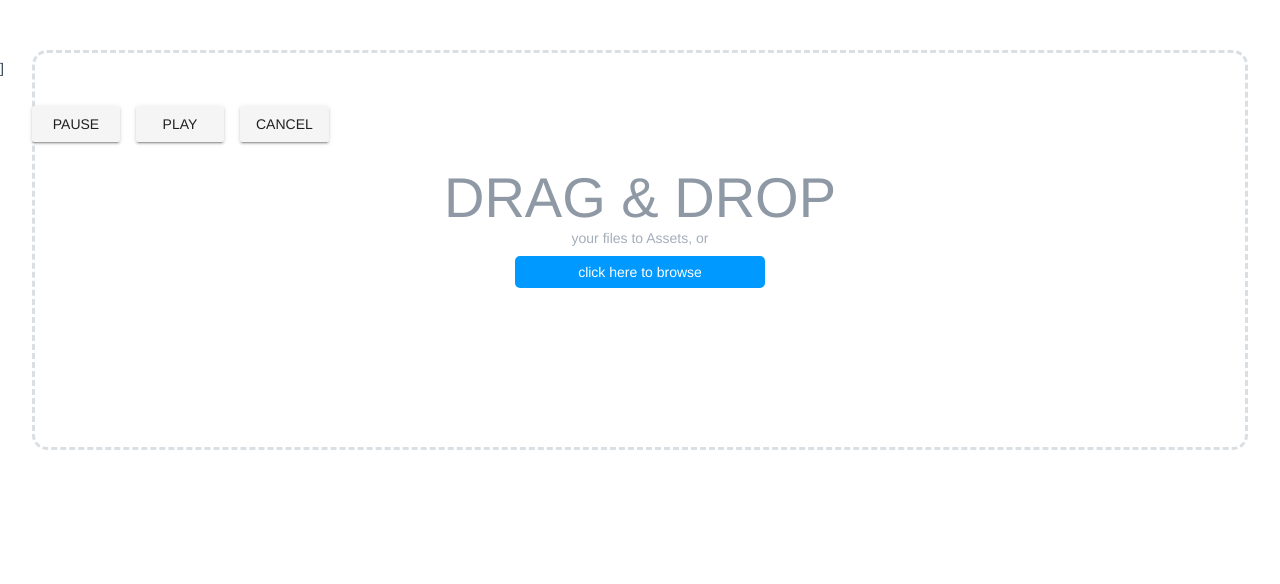
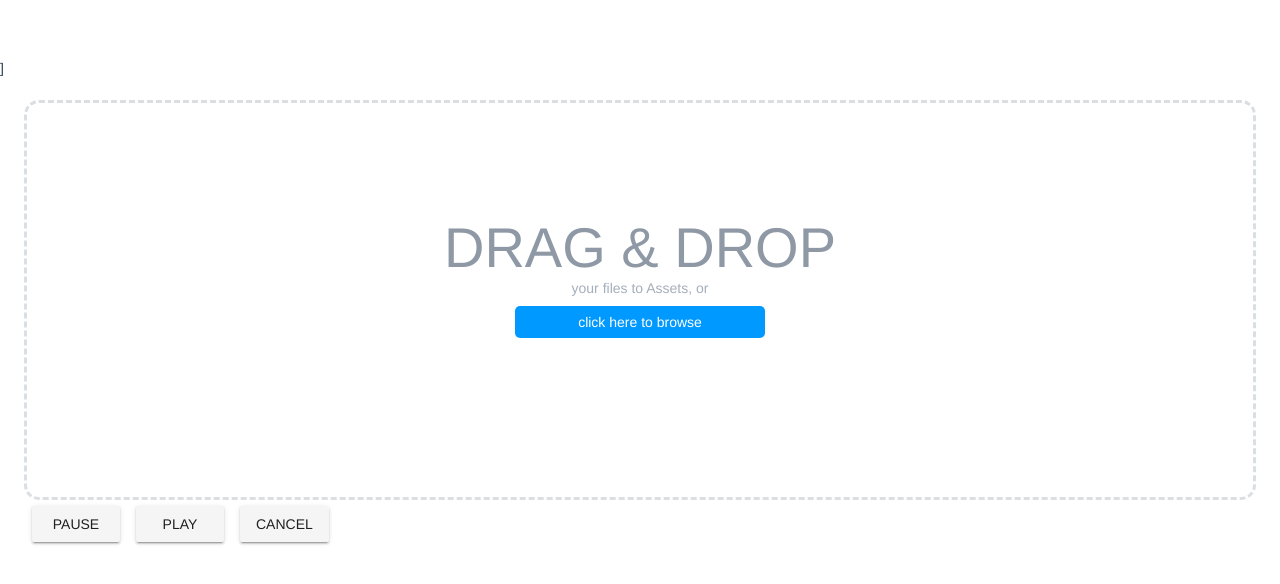
Before and after one commit to dannytan/dismango, a Vue app: page / in a window 1280 px wide. Shown: the top 584 px of the page. Built offline with nearby package versions, Linux system fonts and the light colour scheme.

Commit message:
Place file input in jumbotron to fix overlapping issue

```diff
--- a/src/components/Home.vue
+++ b/src/components/Home.vue
@@ -1,7 +1,11 @@
 <template>
   <v-container fluid>
     <!--<h1>TiSK</h1>-->
-    <v-layout row>
+
+    <v-jumbotron :color="transparent">
+      <v-container fill-height>
+        <v-layout align-center>
+          <v-flex text-xs-center>
             <div class="drop">
               <div class="cont">
                 <!--<v-icon>cloud_upload</v-icon>-->
@@ -21,7 +25,11 @@
                      accept="image/*"
                      @change="processImages"/>
             </div>
+          </v-flex>
         </v-layout>
+      </v-container>
+    </v-jumbotron>
+
     <v-layout row>
       {{ filteredText }}
     </v-layout>
@@ -220,21 +228,6 @@
     box-sizing: border-box;
   }
 
-  body,
-  html {
-    font-family: "Montserrat", sans-serif;
-    font-size: 100%;
-    font-weight: 400;
-    background: white;
-    color: #323a44;
-    width: 100%;
-    height: 100%;
-    margin: 0;
-    padding: 0;
-    -webkit-font-smoothing: antialiased;
-    -moz-osx-font-smoothing: grayscale;
-  }
-
   input:focus,
   select:focus,
   textarea:focus,
@@ -243,8 +236,8 @@
   }
 
   .drop {
-    width: 95%;
-    height: 50%;
+    width: 100%;
+    height: 100%;
     border: 3px dashed #DADFE3;
     border-radius: 15px;
     overflow: hidden;
@@ -253,7 +246,7 @@
     -webkit-transition: all 0.5s ease-out;
     -moz-transition: all 0.5s ease-out;
     transition: all 0.5s ease-out;
-    margin: 50px auto;
+    margin: auto;
     position: absolute;
     top: 0;
     left: 0;
```
Lines whose indentation alone changed are shown as unchanged.
